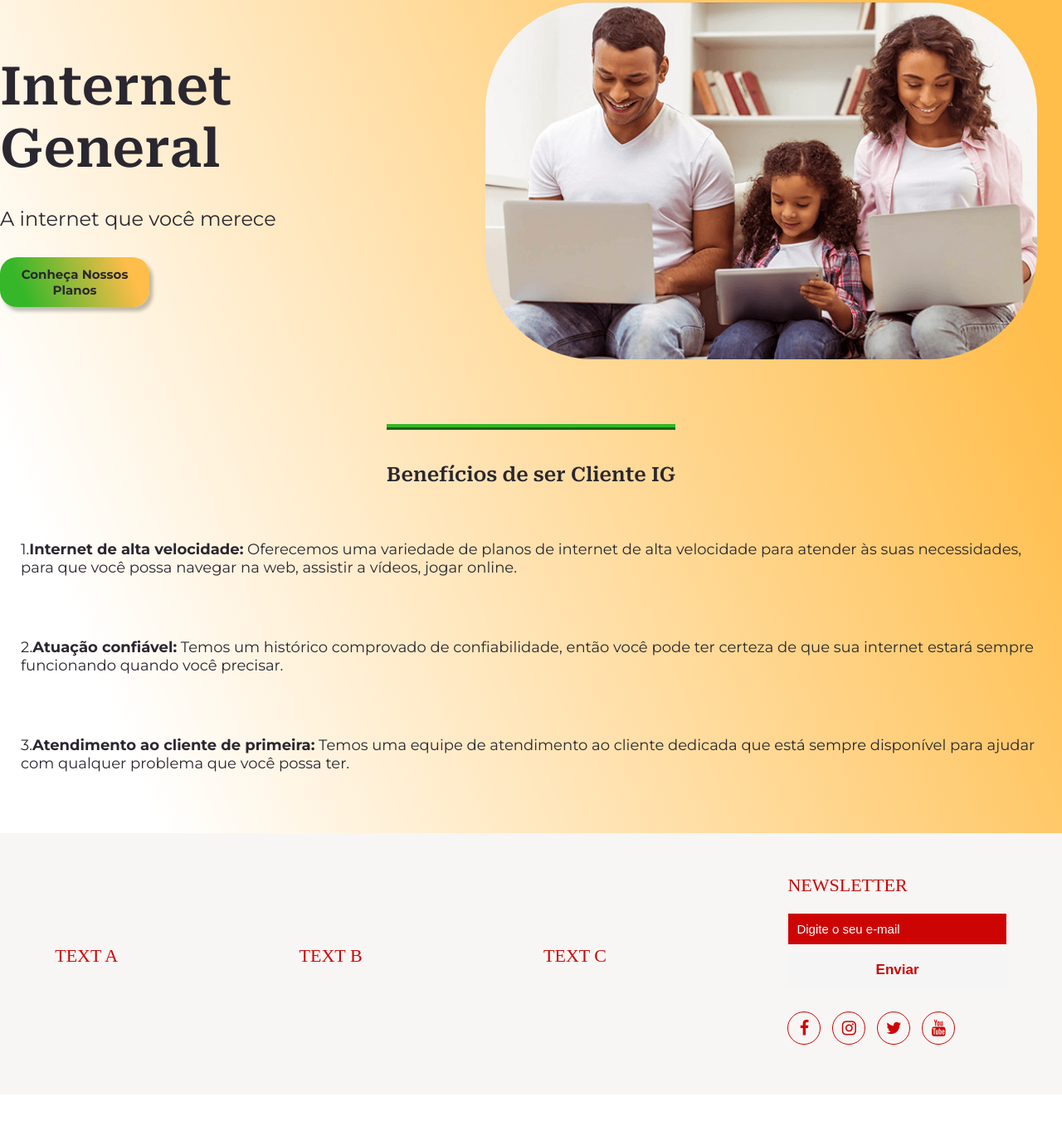
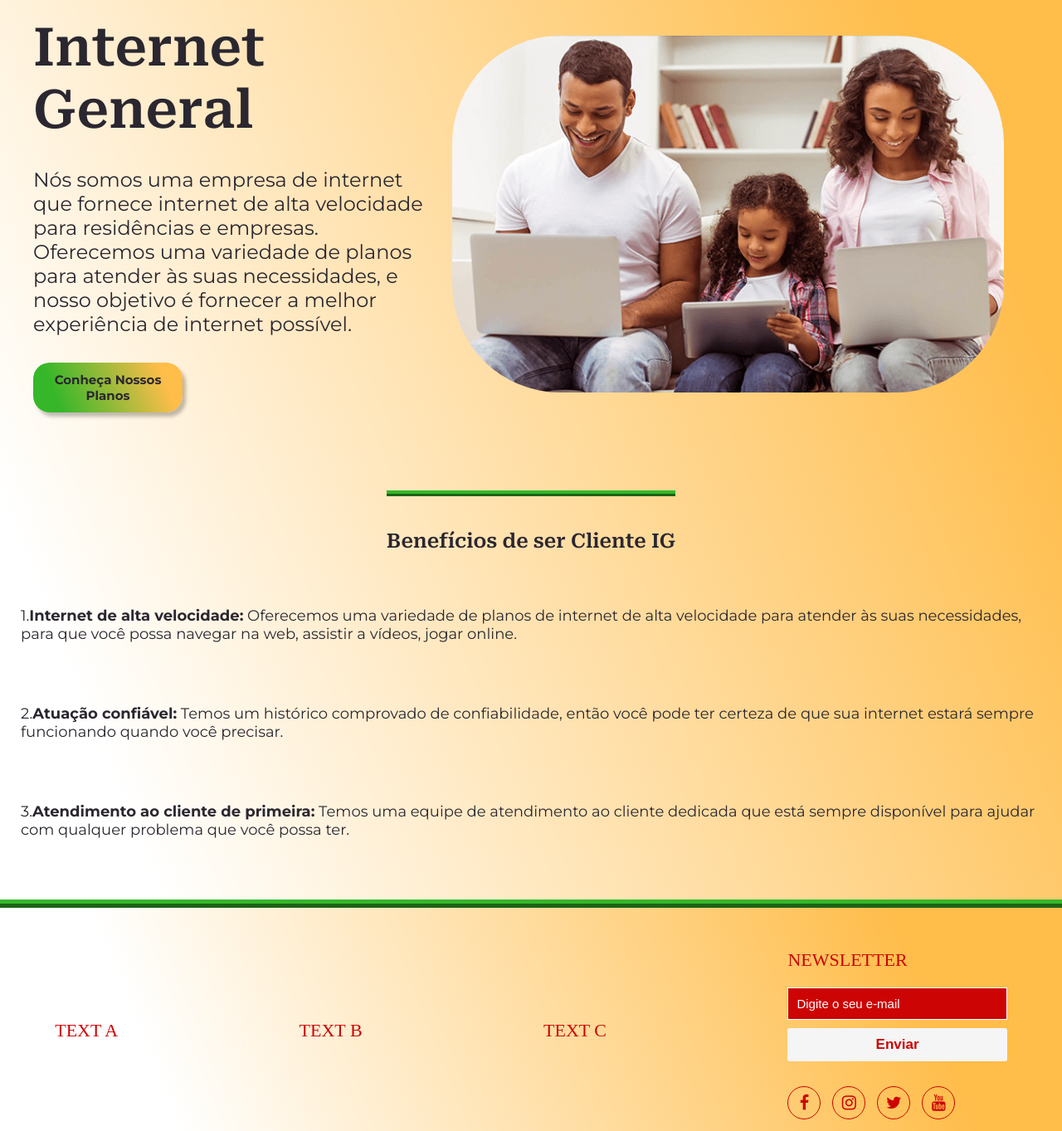
Before and after one commit to Leonardo-Talanski/landing-page-IG, a plain HTML site: page index.html in a window 1280 px wide. Shown: the part 237-1600 px from the top of the page at 83% size. Before the commit the page ends 1556 px from the top, so only its background shows below. Drawn offline with Linux system fonts and the light colour scheme.

Commit message:
Retirando subtitulo página e colocando parágrafo

```diff
--- a/index.html
+++ b/index.html
@@ -25,7 +25,7 @@
       <section class="conteudo-principal">
         <div class="conteudo-principal-escrito">
           <h1 class="conteudo-principal-escrito-titulo">Internet General</h1>
-          <h4 class="conteudo-principal-escrito-subtitulo">A internet que você merece</h4>
+          <p class="conteudo-principal-escrito-subtitulo">Nós somos uma empresa de internet que fornece internet de alta velocidade para residências e empresas. Oferecemos uma variedade de planos para atender às suas necessidades, e nosso objetivo é fornecer a melhor experiência de internet possível.</p>
           <button class="conteudo-principal-escrito-botao">Conheça Nossos Planos</button>
         </div>
         <img class="conteudo-principal-imagem" src="assets/images/Imagem propaganda ig.png" alt="Família Usando Internet">
@@ -39,7 +39,7 @@
       </section>
     </main>
 
-   <footer>
+   <footer class="linha-aplicada">
         <div class="container-footer">
         <div class="row-footer">
         <div class="footer-col">
--- a/style.css
+++ b/style.css
@@ -56,6 +56,7 @@ body {
     flex-direction: row;
     align-items: center;
     justify-content: space-around;
+    padding: 40px;
 }
 
 .conteudo-principal-escrito {
@@ -89,7 +90,7 @@ body {
     font-family: 'Montserrat', sans-serif;
     font-weight: bolder;
     font-size: 15px;
-    color: #2B2730 ;
+    color: #2B2730;
 }
 
 .conteudo-principal-escrito-botao:hover {
@@ -130,8 +131,12 @@ body {
 }
 
 footer {
-    background-color: #F8F6F4;
+    background: linear-gradient(68.15deg, #ffffff 16.62%, #FFBD4A 85.61%);
     padding: 50px 0;
+}
+
+.linha-aplicada {
+    border-top: 10px ridge #35B729;
 }
 
 .container-footer {
```
